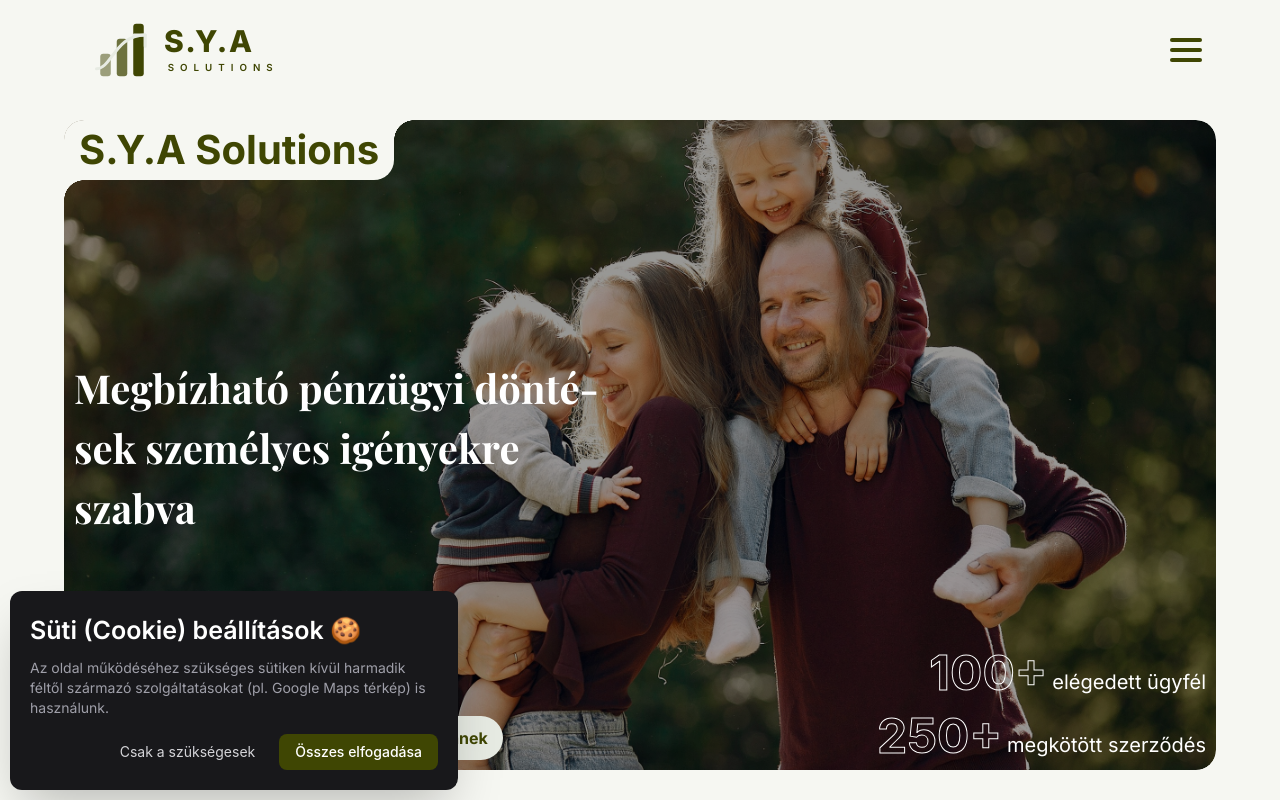
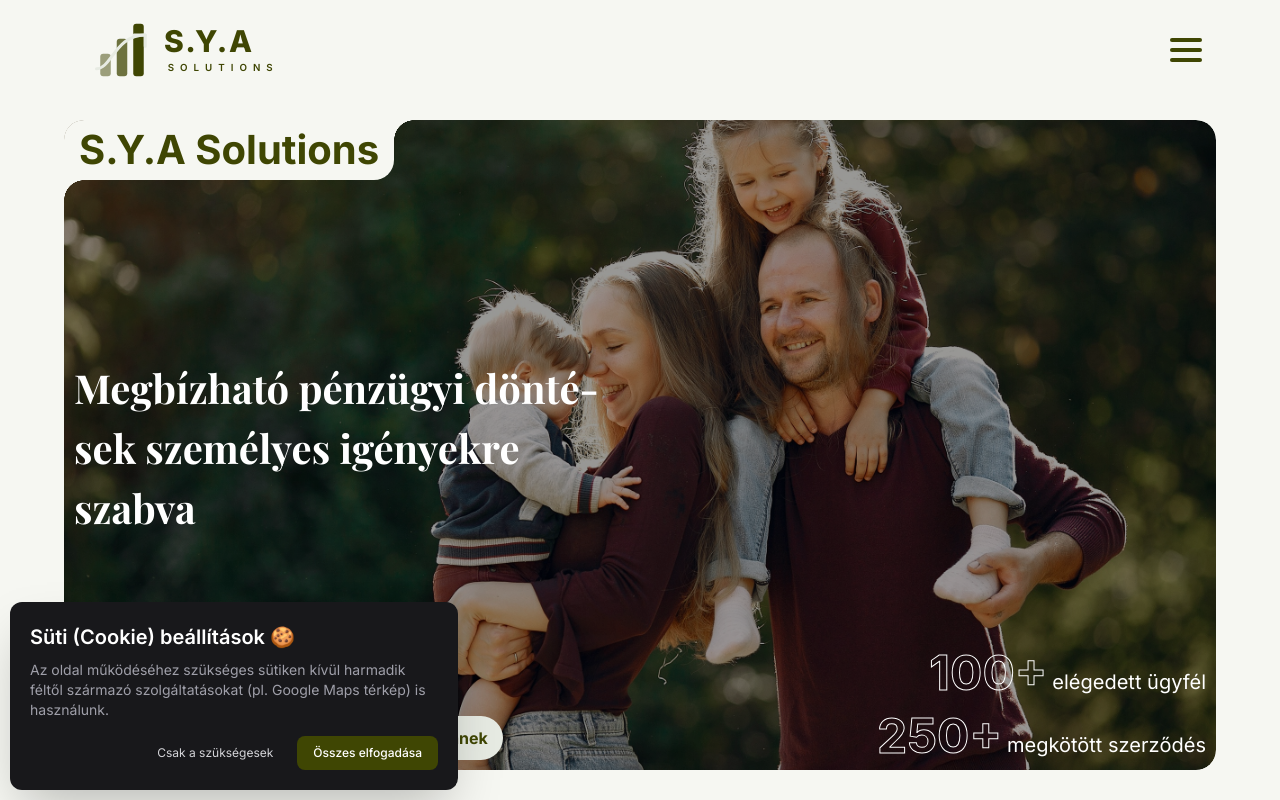
Before and after one commit to Quruzslo/sya-solutions, a Next.js app: page / in a window 1280 px wide. Shown: the top 800 px of the page. Built offline with nearby package versions, Linux system fonts and the light colour scheme; a web font is replaced by a local one.

Commit message:
cookie button

```diff
--- a/app/styles.css
+++ b/app/styles.css
@@ -52,7 +52,8 @@ h2 {
 }
 
 h3,
-h4 {
+h4,
+button {
   font-family: var(--font-inter), serif;
   font-size: 25px;
   overflow-wrap: break-word;
--- a/components/cookieBanner/CookieBanner.jsx
+++ b/components/cookieBanner/CookieBanner.jsx
@@ -49,7 +49,7 @@ export default function CookieBanner() {
       ) : (
         // 2. NAGY BANNER (Ha a showBanner true)
         <div className="fixed bottom-[10px] left-[10px] right-[10px] md:right-[100%] w-[95%] mx-auto md:max-w-md p-5 bg-zinc-900 text-white rounded-xl shadow-2xl  z-50 animate-in fade-in slide-in-from-bottom-5">
-          <h3 className="font-semibold text-lg mb-2">
+          <h3 className="font-semibold !text-[20px] mb-2">
             Süti (Cookie) beállítások 🍪
           </h3>
           <p className="text-sm text-zinc-400 mb-4">
@@ -59,13 +59,13 @@ export default function CookieBanner() {
           <div className="flex gap-2 justify-end">
             <button
               onClick={() => handleConsent("rejected")}
-              className="px-4 py-2 text-sm text-zinc-300 hover:bg-zinc-800 rounded-lg transition"
+              className="px-4 py-2 !text-[12px] text-zinc-300 hover:bg-zinc-800 rounded-lg transition"
             >
               Csak a szükségesek
             </button>
             <button
               onClick={() => handleConsent("accepted")}
-              className="px-4 py-2 text-sm bg-zold hover:bg-feher text-white hover:text-text-alap font-medium rounded-lg transition"
+              className="px-4 py-2 !text-[12px] bg-zold hover:bg-feher text-white hover:text-text-alap font-medium rounded-lg transition"
             >
               Összes elfogadása
             </button>
```
